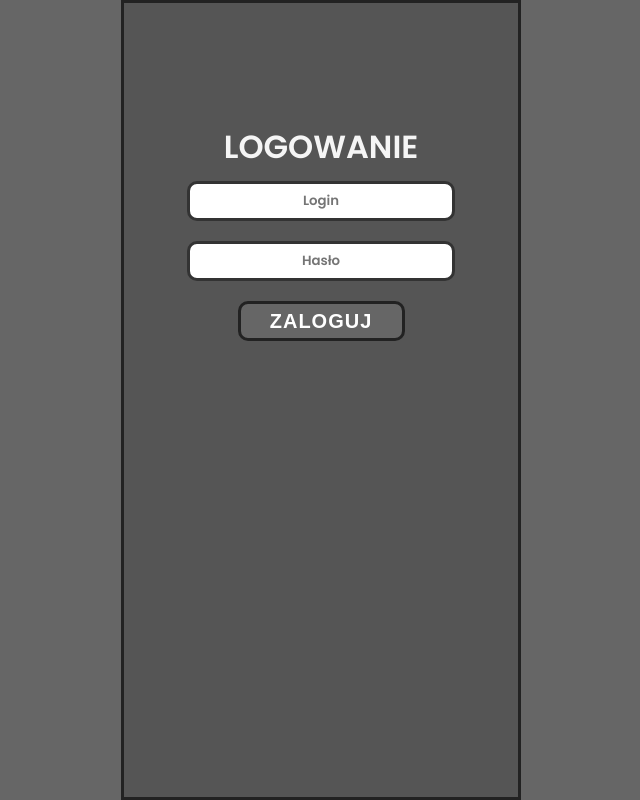
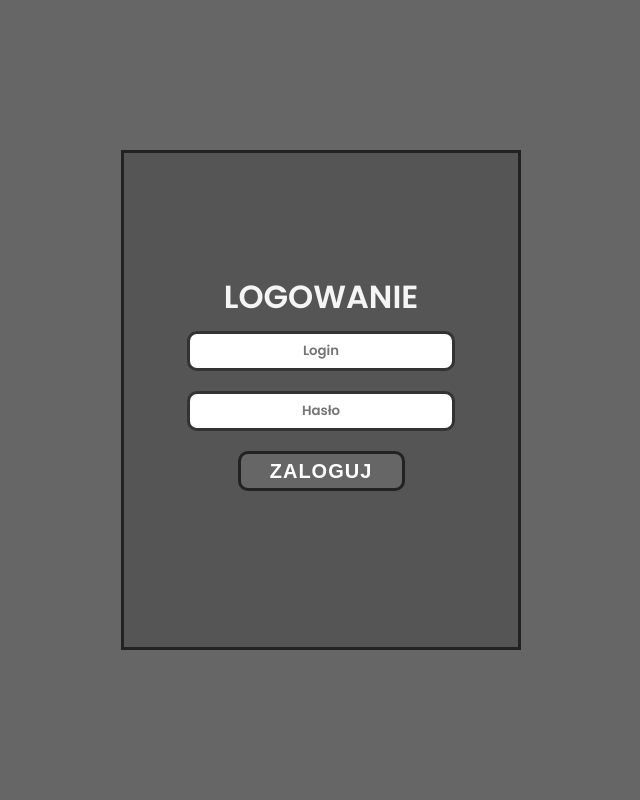
Before and after one commit to maciejmiazek/project, a React (Vite) app in the folder frontend/: page / in a window 1280 px wide. Shown: the whole page, without its empty margins (319-959 px from the left). Built offline with nearby package versions, Linux system fonts and the light colour scheme.

Commit message:
fix login page position

```diff
--- a/frontend/src/App.css
+++ b/frontend/src/App.css
@@ -1,6 +1,7 @@
 #root {
   display: flex;
   justify-content: center;
+  align-items: center;
   margin: 0 auto;
   text-align: center;
   width: 100%;
--- a/frontend/src/components/LoginPage.css
+++ b/frontend/src/components/LoginPage.css
@@ -4,6 +4,7 @@
 	padding: 100px 30px;
 	width: 25%;
 	min-width: 400px;
+	height: 500px;
 	background-color: #555;
 	text-transform: uppercase;
 	border: 3px solid #222;
```
Also changed, not shown: 4 other files (tests, documents, lock files or other folders).
